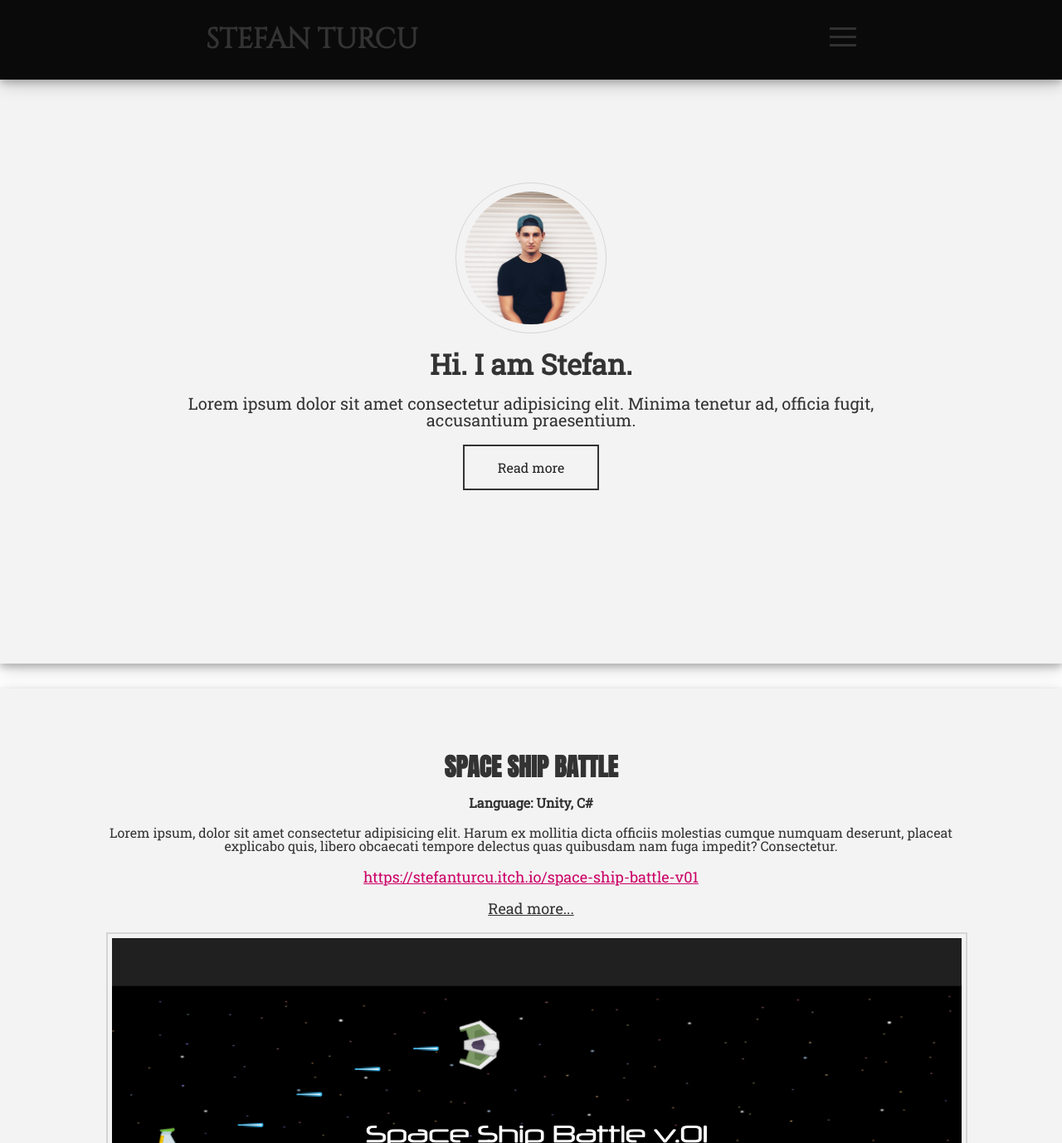
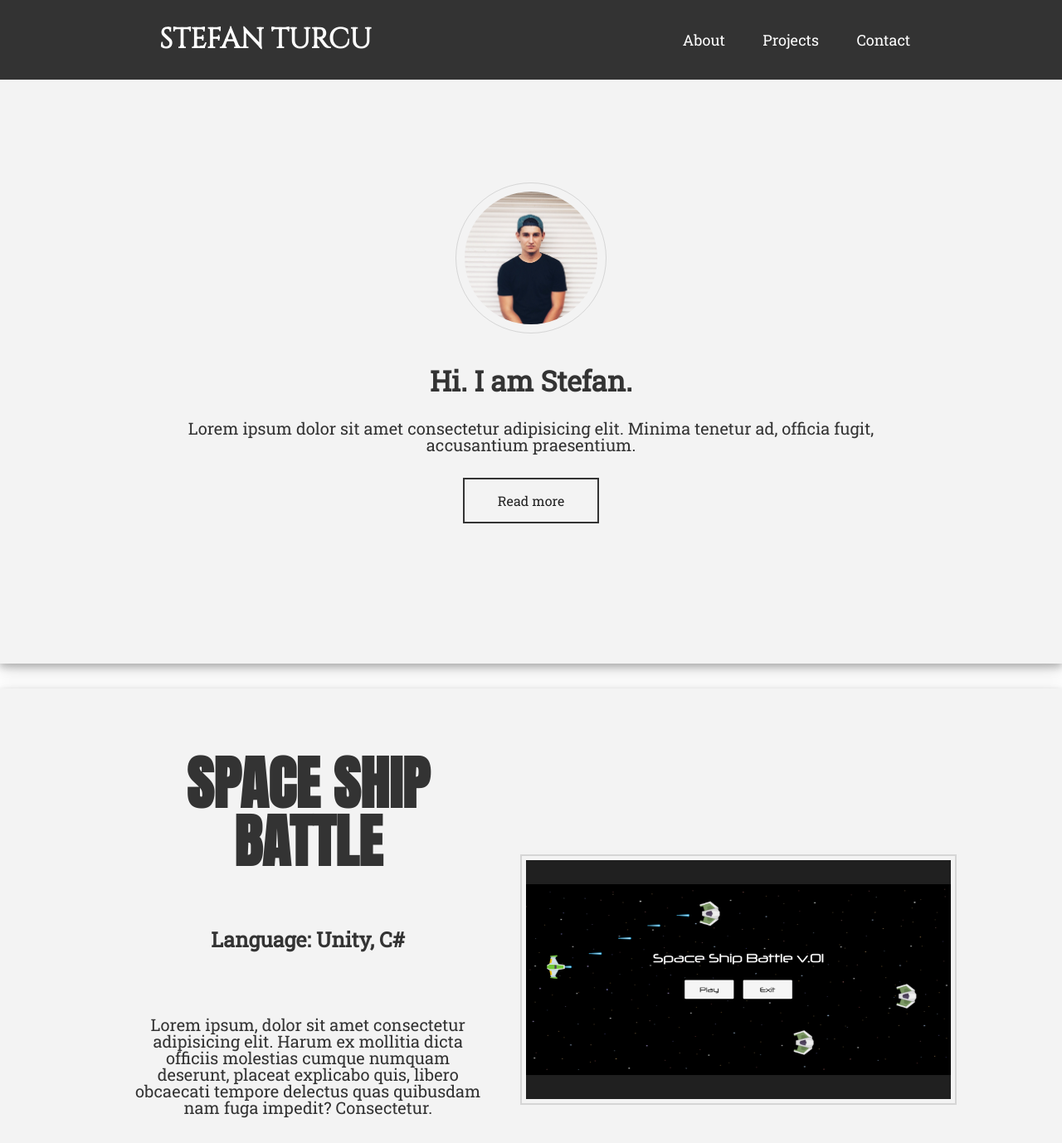
Before and after one commit to stephenth23/stefan_portofolio_website, a plain HTML site: page index.html in a window 1280 px wide. Shown: the top 1378 px of the page at 83% size. Drawn offline with nearby package versions, Linux system fonts and the light colour scheme.

Commit message:
Add files via upload

```diff
--- a/css/style.css
+++ b/css/style.css
@@ -12,59 +12,55 @@ body {
 
 /* ------------------------------- HEADER ------------------------------- */
 
-section .header {
-    position: fixed;
-    top: 0px;
-    width: 100%;
-}
-
 header {
     display: flex;
     justify-content: space-around;
     align-items: center;
+	position: fixed;
 
-    position: fixed;
-    z-index: 2;
     background-color: #333;
     width: 100%;
     height: 12vh;
-    box-shadow: 0 4px 8px 0 rgba(0, 0, 0, 0.2), 0 6px 20px 0 rgba(0, 0, 0, 0.19);
 }
 
 /* LOGO */
 
 header .header-logo {
+	display: flex;
+	justify-content: space-around;
+    text-align: center;
+	align-content:center;
+
     font-family: 'Cinzel', serif;
     color: white;
     font-size: 34px;
     font-weight: bold;
-    display: block;
-    text-align: left;
+	width: 50%;
 }
 
 /* NAVIGATION */
 
 nav {
-    position: fixed;
-    /* z-index: -1; */
+	display: flex;
+	justify-content: space-around;
+	align-content: center;
+	text-align: center;
     top: 12vh;
-    width: 100%;
+    width: 50%;
     padding: 2% 0 ;
-    background: linear-gradient(rgba(0, 0, 0, .8), rgba(0, 0, 0, .8));
-    transform: translateY(-100%);
-    transition: transform 0.5s ease-in;
 }
 
 nav ul {
-    display: block;
-    margin: 0 auto;
-    width: fit-content;
+    display: flex;
+	justify-content: space-around;
+	align-content: center;
+	text-align: center;
+    width: 50%;
 }
 
 nav ul li {
     list-style: none;
     padding: 40px 0;
-    opacity: 0;
 }
 
 nav ul li a {
@@ -85,25 +81,57 @@ nav ul li a {
 
 /* BURGER */
 
-header .burger {
-    cursor: pointer;
-}
-
-header .burger div {
-    height: 3px;
-    width: 32px;
-    background-color: #f3f3f3;
-    margin-bottom: 7px;
-}
-
 .nav-active {
     position: fixed;
-    /* z-index: -1; */
     top: 12vh;
     width: 100%;
     padding: 2% 0 ;
     background: linear-gradient(rgba(0, 0, 0, 0.8), rgba(0, 0, 0, 0.8));
     transform: translateY(0%);
+}
+
+@media only screen and (max-width: 800px) {
+	nav {
+		position: absolute;
+		display:inline;
+	}
+
+	nav ul {
+		display: inline;
+		position: fixed;
+		top: 12vh;
+		left: 0px;
+		width: 100%;
+	}
+
+	nav ul li {
+		list-style: none;
+		padding: 40px 0;
+
+		width: 100%;
+		padding: 7% 0;
+		background: linear-gradient(rgba(0, 0, 0, 0.8), rgba(0, 0, 0, 0.8));
+		transform: translateX(100%);
+	}
+
+	header .header-logo {
+		width: 70%;
+	}
+
+	/* BURGER */
+
+	header .burger {
+		display: block;
+		width: 15%;
+
+	}
+
+	header .burger div {
+		height: 3px;
+		width: 32px;
+		background-color: #f3f3f3;
+		margin-bottom: 7px;
+	}
 }
 
 /* ------------------------------- MAIN ------------------------------- */
@@ -112,7 +140,7 @@ header .burger div {
 
 .index-about {
     width: 100%;
-    height: 100vh;;
+    height: 100vh;
     margin-bottom: 20px;
     background-color: #f3f3f3;
     box-shadow: 0 4px 8px 0 rgba(0, 0, 0, 0.2), 0 6px 20px 0 rgba(0, 0, 0, 0.19);
@@ -147,7 +175,7 @@ header .burger div {
 
 .index-about h1 {
     width: 70%;
-    padding: 10px 0 20px 0;
+    padding: 30px 0 30px 0;
     margin: 0 auto;
     color: #333;
     font-size: 34px;
@@ -166,7 +194,7 @@ header .burger div {
 
 .index-about .header-button {
     display: block;
-    margin: 20px auto;
+    margin: 30px auto;
     padding: 15px 40px;
 
     background-color: #f3f3f3;
@@ -221,7 +249,7 @@ header .burger div {
 
 .index-projects .row p {
     text-align: center;
-    margin-bottom: 20px;
+    margin: 20px;
 }
 
 .index-projects .row a {
@@ -233,6 +261,78 @@ header .burger div {
     font-size: 18px;
     color: #cc0066;
     text-decoration: underline;
+}
+
+@media only screen and (min-width: 800px) {
+	.index-projects {
+
+		width: 100%;
+		margin: 30px 0;
+		background-color: #f3f3f3;
+		box-shadow: 0 4px 8px 0 rgba(0, 0, 0, 0.2), 0 6px 20px 0 rgba(0, 0, 0, 0.19);
+	}
+
+	.index-projects .row {
+		display: flex;
+		justify-content: space-around;
+
+		padding: 60px 0;
+	}
+
+	.index-projects .row .row-img {
+		display: block;
+		margin: auto;
+		width: 50%;
+
+	}
+
+	.index-projects .row img {
+		display: block;
+		margin: auto;
+		width: 100%;
+		padding: 5px;
+		border: 2px solid rgba(0,0,0,.125);
+	}
+
+	.index-projects .row .row-content {
+		display: block;
+		margin: auto;
+		width: 45%;
+	}
+
+	.index-projects .row h1 {
+		color: #333;
+		font-size: 70px;
+		font-weight: bold;
+		padding: 20px 0;
+		text-transform: uppercase;
+		font-weight: bold;
+		font-family: 'Anton', sans-serif;
+		text-align: center;
+	}
+
+	.index-projects .row p.language {
+		font-weight: bold;
+		align-items: center;
+		display: block;
+		text-align: center;
+		font-size: 25px;
+	}
+
+	.index-projects .row p {
+		text-align: center;
+		padding: 30px 0;
+		font-size: 20px;
+	}
+
+	.index-projects .row a {
+		width: fit-content;
+		text-align: center;
+
+		font-size: 18px;
+		color: #cc0066;
+		text-decoration: underline;
+	}
 }
 
 /* CONTACT FORM */
```
